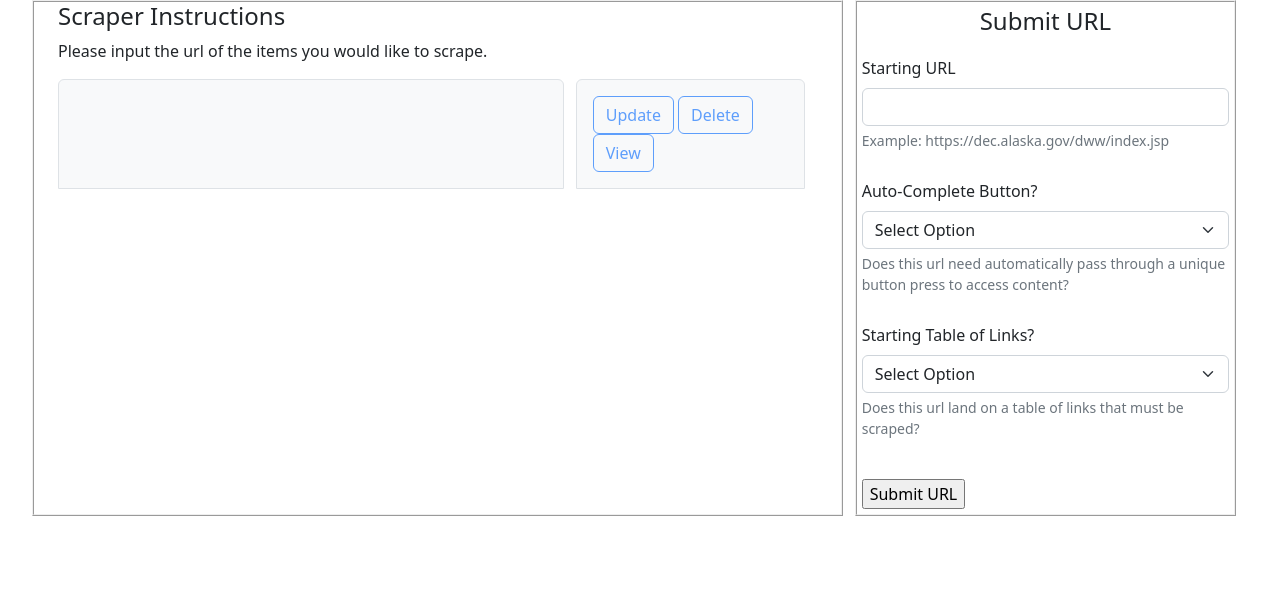
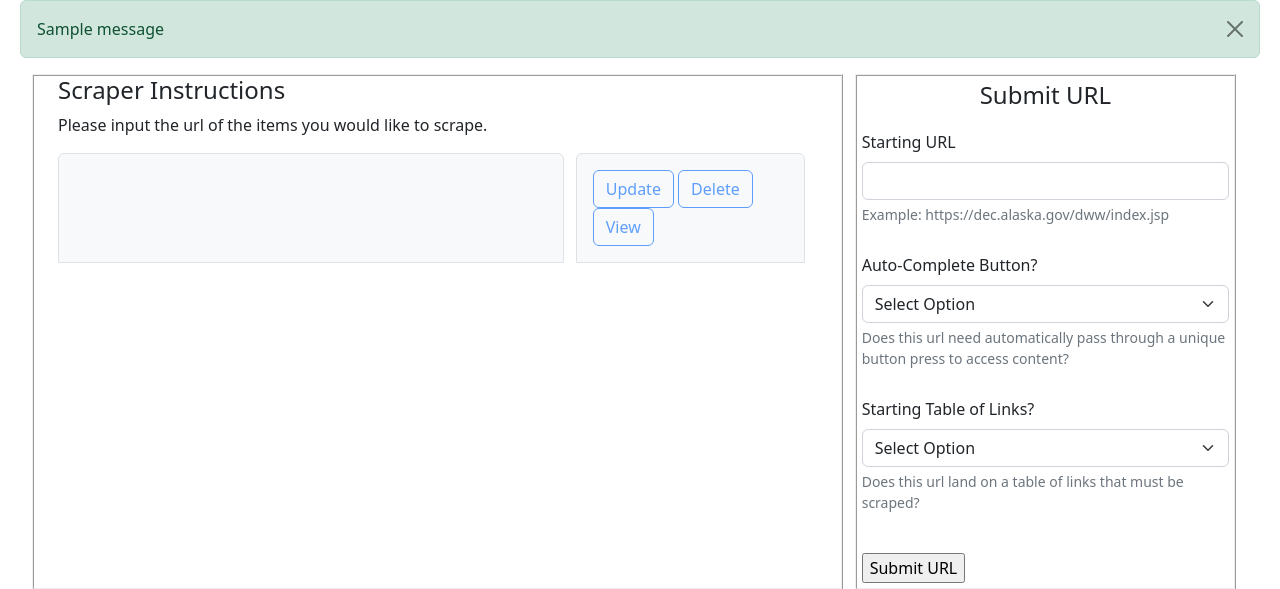
Before and after one commit to akdasUAF/ArcticOutlook, a Flask app: page /dynamic_v2 in a window 1280 px wide. Shown: the part 60-649 px from the top of the page. Run offline with Flask 3, Linux system fonts and the light colour scheme; one stand-in notice (Sample message) is shown; some libraries are stand-ins or nearby versions.

Commit message:
Dynamic Scrape try-except
Added a try-except case to report the current webdriver bug to users. This should allow us to test other features of the scraper UI while fixing the webdriver settings on the server.

```diff
--- a/server/app.py
+++ b/server/app.py
@@ -545,7 +545,11 @@ def dynamic_v2_scrape():
             return dynamic_upload(uri, db, col)
 
     # Replace False with si.auto once implemented
-    result = dynamic_v2(si.base_url, si.instructions, si.jsp, si.auto)
+    try:
+        result = dynamic_v2(si.base_url, si.instructions, si.jsp, si.auto)
+    except:
+        flash('An error occurred while attempting to run the dynamic scraper. Currently there is a webdriver issue preventing selenium from running on the server.')
+        return redirect("/dynamic-v2-add-item")
     if isinstance(result, str):
             return render_template('dynamic_scraper.html',
                             error="Error encountered during scrape: " + result,
--- a/server/templates/dynamic_scraper_v2.html
+++ b/server/templates/dynamic_scraper_v2.html
@@ -18,6 +18,23 @@
     <a id="return" class="nav-link" href="{{ url_for('index') }}">Return to Main Page</a>
     <a id="reset" class="nav-link" href="{{ url_for('run_dynamic_scraper_v2') }}">Reset Scraper</a>
 </nav>
+{% with messages = get_flashed_messages(with_categories=true) %}
+{% if messages %}
+    {% for category, message in messages %}
+        {% if category == 'success' %}
+            <div class="alert alert-success alert-dismissible fade show " role="alert">
+                {{ message }}
+                <button type="button" class="btn-close" data-bs-dismiss="alert" aria-label="Close"></button>
+            </div>
+        {% elif category == 'error' %}
+            <div class="alert alert-danger alert-dismissible fade show" role="alert">
+                {{ message }}
+                <button type="button" class="btn-close" data-bs-dismiss="alert" aria-label="Close"></button>
+            </div>
+        {% endif %}
+    {% endfor %}
+{% endif %}
+{% endwith %}
 <div id="main" class="row px-4">
     <div id="selections" class="col-8 gx-5">
         <h4>Scraper Instructions</h4>
```
